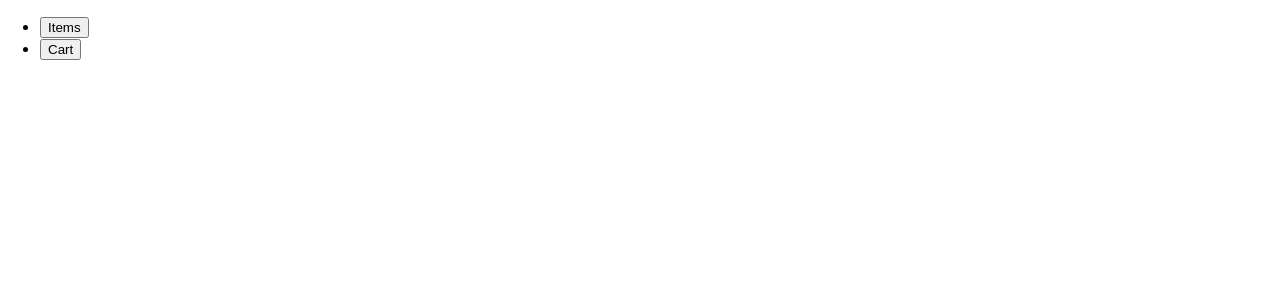
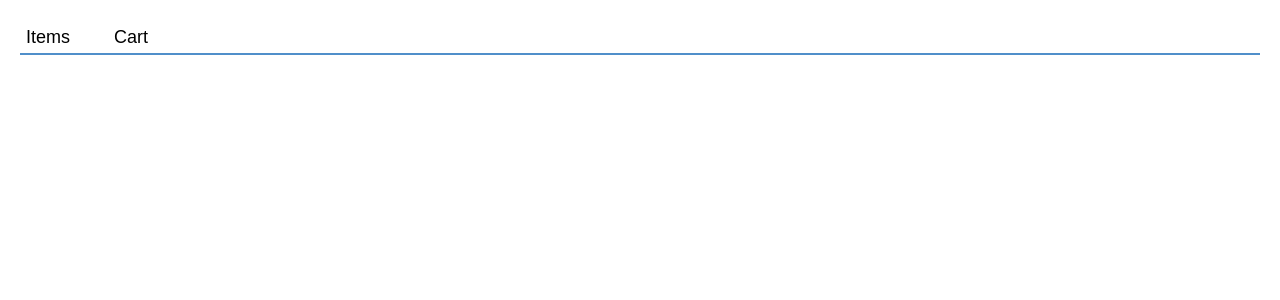
Before and after one commit to HoseaKigwila/eccom-react, a React (Create React App) app: page / in a window 1280 px wide. Shown: the top 300 px of the page. Built offline with nearby package versions, Linux system fonts and the light colour scheme.

Commit message:
third commit

```diff
--- a/src/App.css
+++ b/src/App.css
@@ -36,3 +36,38 @@
     transform: rotate(360deg);
   }
 } */
+
+.App {
+  max-width: 800px;
+  margin: 0 auto;
+  }
+
+ .App-nav {
+  margin: 20px;
+  padding: 18 px;
+  border-bottom: 2px solid #508fca;
+  }
+
+.App-nav ul {
+    padding: 0;
+    margin: 0;
+    }
+
+.App-nav button {
+  font-size:  18px;
+  background: transparent;
+  border: none;
+  cursor: pointer;
+  }
+
+  .App-nav-item {
+    list-style: none;
+    display: inline-block;
+    margin-right: 32px;
+    font-size: 24px;
+    border-bottom: 4px solid transparent;
+    }
+
+    .App-content {
+      margin: 0 20px;
+      }
```
